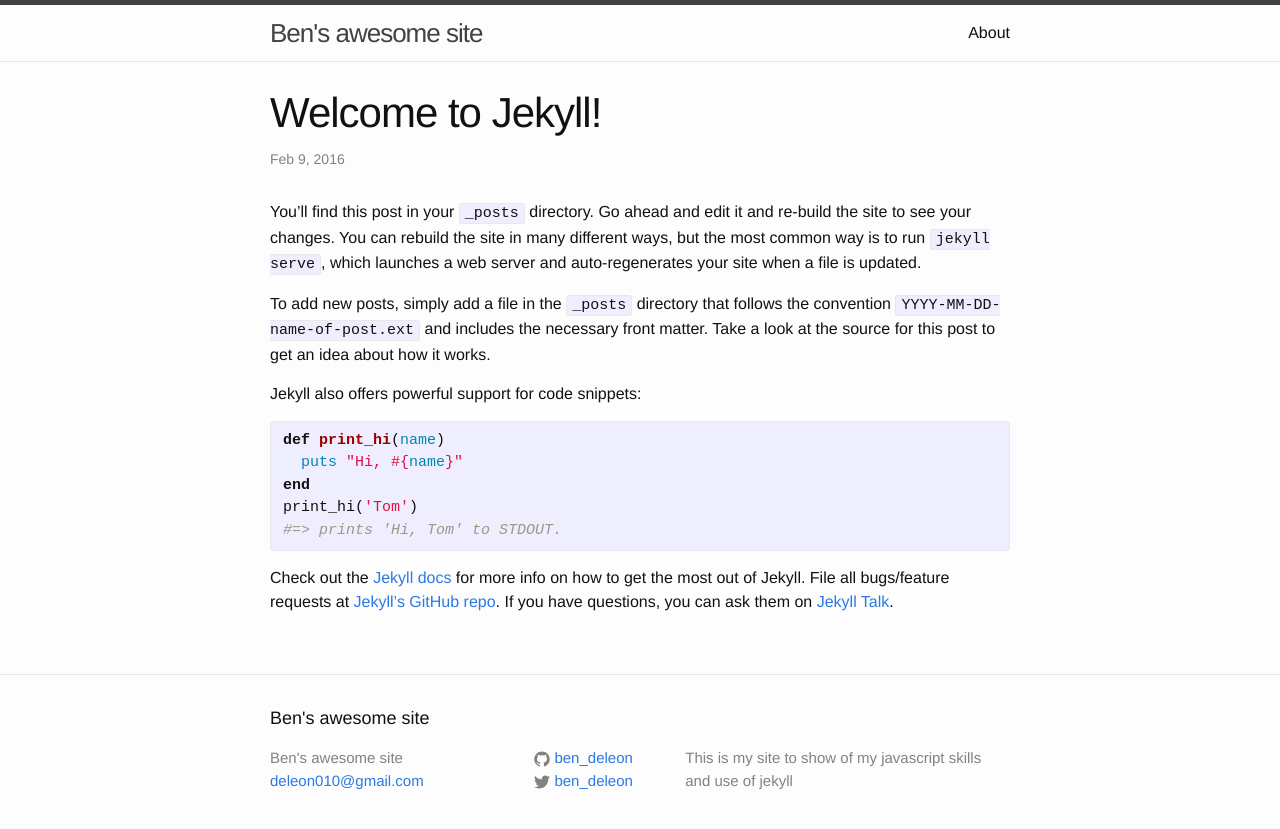
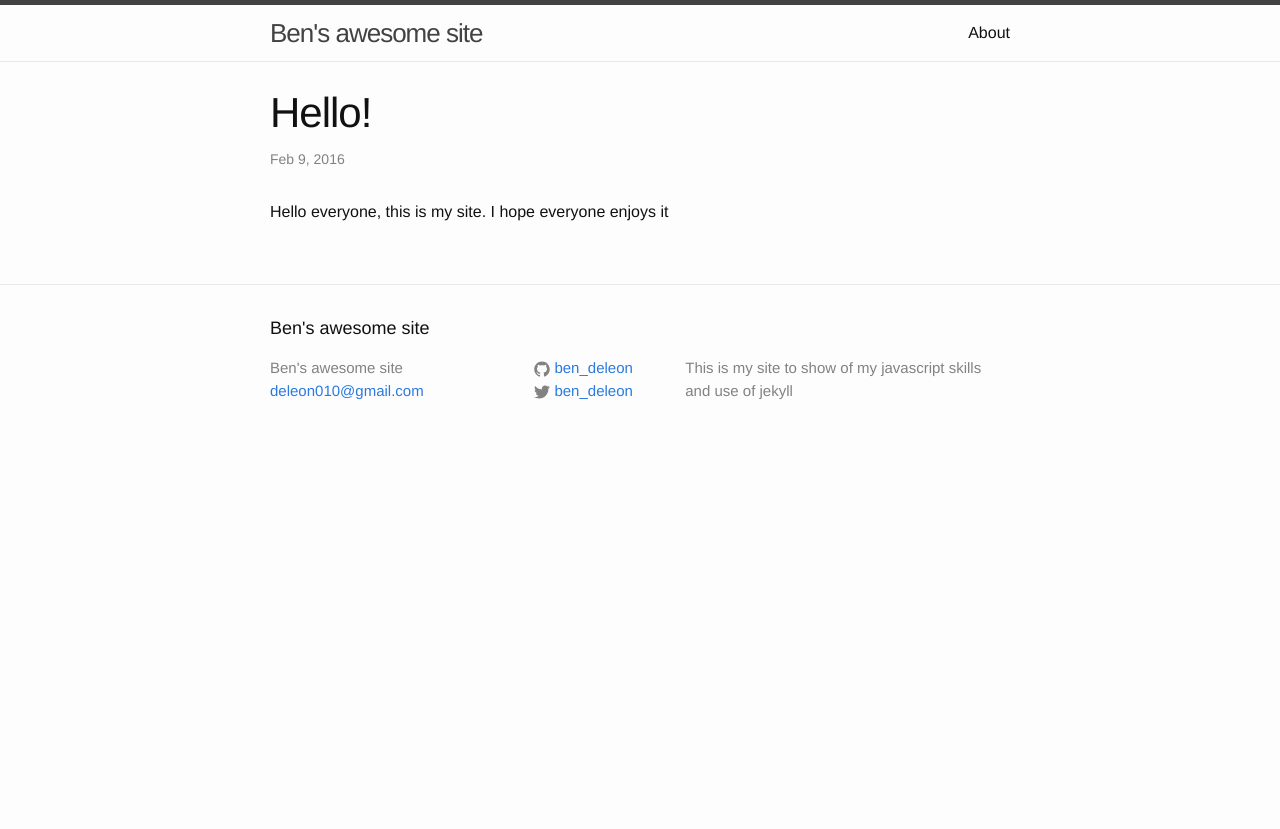
Before and after one commit to ben-deleon/ben-deleon.github.io, a Jekyll site: the page built from _posts/2016-02-08-welcome-to-jekyll.markdown, in a window 1280 px wide. Shown: the top 829 px of the page. Built offline with Jekyll 4.4.1, drawn with Linux system fonts in a browser that asks for light colours.

Commit message:
Continued work

```diff
--- a/_posts/2016-02-08-welcome-to-jekyll.markdown
+++ b/_posts/2016-02-08-welcome-to-jekyll.markdown
@@ -1,25 +1,7 @@
 ---
 layout: post
-title:  "Welcome to Jekyll!"
+title:  "Hello!"
 date:   2016-02-08 22:18:33 -0600
 categories: jekyll update
 ---
-You’ll find this post in your `_posts` directory. Go ahead and edit it and re-build the site to see your changes. You can rebuild the site in many different ways, but the most common way is to run `jekyll serve`, which launches a web server and auto-regenerates your site when a file is updated.
-
-To add new posts, simply add a file in the `_posts` directory that follows the convention `YYYY-MM-DD-name-of-post.ext` and includes the necessary front matter. Take a look at the source for this post to get an idea about how it works.
-
-Jekyll also offers powerful support for code snippets:
-
-{% highlight ruby %}
-def print_hi(name)
-  puts "Hi, #{name}"
-end
-print_hi('Tom')
-#=> prints 'Hi, Tom' to STDOUT.
-{% endhighlight %}
-
-Check out the [Jekyll docs][jekyll-docs] for more info on how to get the most out of Jekyll. File all bugs/feature requests at [Jekyll’s GitHub repo][jekyll-gh]. If you have questions, you can ask them on [Jekyll Talk][jekyll-talk].
-
-[jekyll-docs]: http://jekyllrb.com/docs/home
-[jekyll-gh]:   https://github.com/jekyll/jekyll
-[jekyll-talk]: https://talk.jekyllrb.com/
+Hello everyone, this is my site. I hope everyone enjoys it
```
Also changed, not shown: 1 other file.
